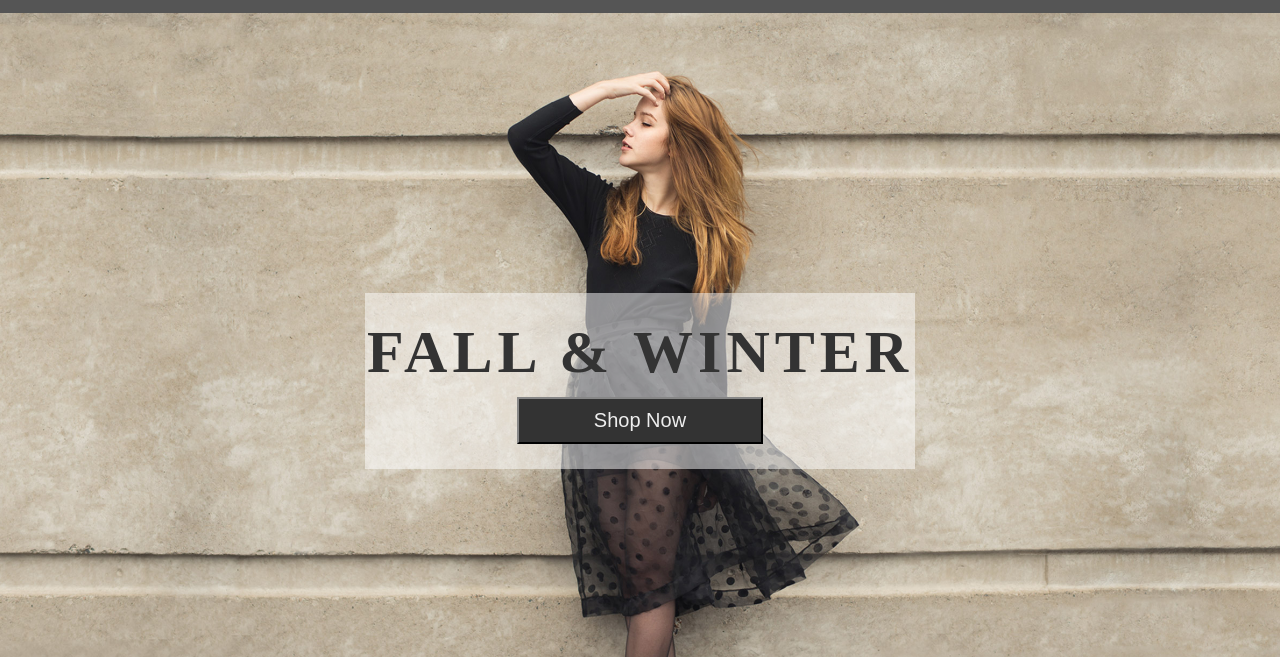
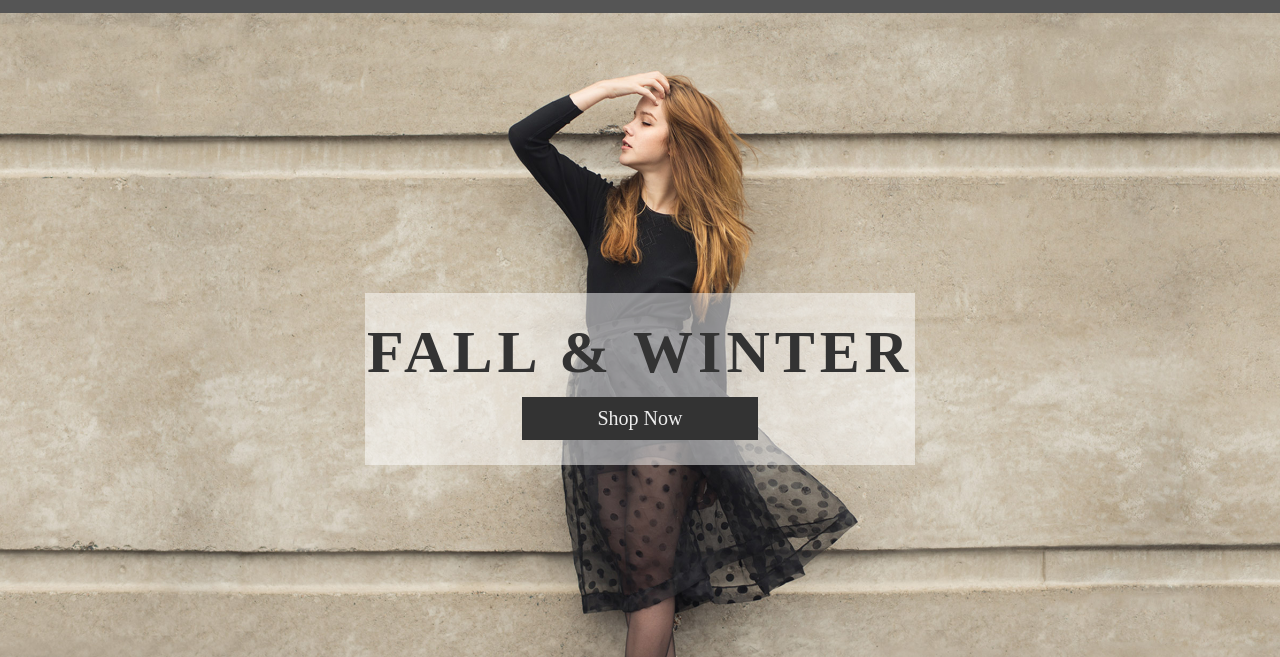
Before and after one commit to yachen168/Template-2, a plain HTML site: page index.html in a window 1280 px wide. Shown: the part 99-756 px from the top of the page. Drawn offline with Linux system fonts and the light colour scheme.

Commit message:
fix: details

```diff
--- a/index.html
+++ b/index.html
@@ -33,7 +33,7 @@
         <section class="banner">
             <div class="title_wrapper">
                 <h2>FALL & WINTER</h2>
-                <a href="##"><button class="button_buy">Shop Now</button></a>
+                <a class="button_buy" href="##">Shop Now</a>
             </div>
         </section>
         <div class="shipping">FREE SHIPPING WORLWIDE</div>
--- a/style.css
+++ b/style.css
@@ -16,6 +16,10 @@ h2,
 h3,
 h4 {
     margin: 0;
+}
+
+a {
+    text-decoration: none;
 }
 
 
@@ -37,7 +41,6 @@ nav {
 nav a {
     display: inline-block;
     vertical-align: middle;
-    text-decoration: none;
     color: #CFD8DC;
 }
 
@@ -243,6 +246,7 @@ footer h4 {
     color: #666;
     padding: 5px 10px;
     margin-top: 5px;
+    cursor: pointer;
 }
 
 .email input::placeholder {
```
